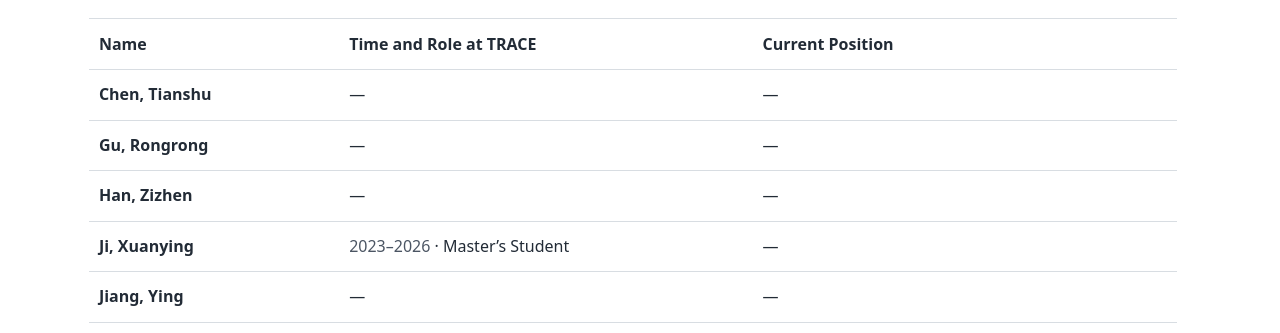
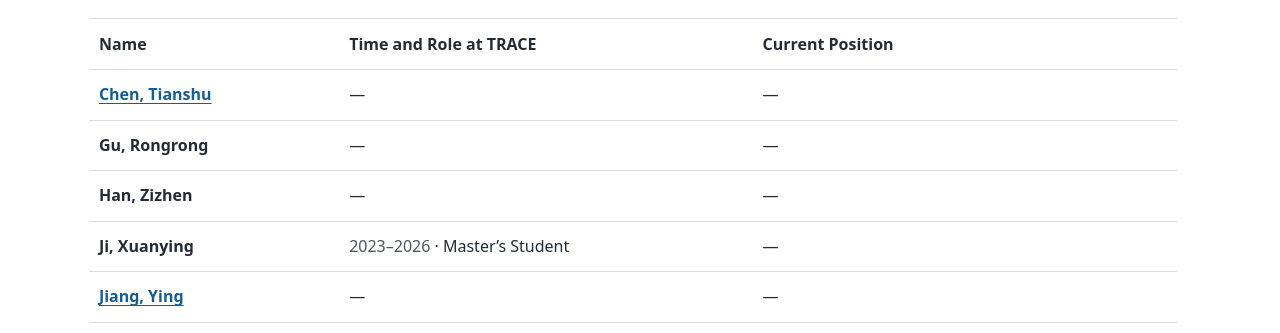
Before and after one commit to Trace-sdu/trace-sdu.github.io, a plain HTML site: page people/alumni/index.html in a window 1280 px wide. Shown: the part 367-700 px from the top of the page. Drawn offline with Linux system fonts and the light colour scheme.

Commit message:
Link Tianshu Chen and Ying Jiang to their university profiles

```diff
--- a/people/alumni/index.html
+++ b/people/alumni/index.html
@@ -46,7 +46,7 @@
       </thead>
       <tbody>
         <tr>
-          <th scope="row">Chen, Tianshu</th>
+          <th scope="row"><a href="https://coas.ouc.edu.cn/2025/1218/c8874a513439/page.htm">Chen, Tianshu</a></th>
           <td><span aria-hidden="true">—</span><span class="visually-hidden">Time and role at TRACE not listed</span></td>
           <td><span aria-hidden="true">—</span><span class="visually-hidden">Current position not listed</span></td>
         </tr>
@@ -66,7 +66,7 @@
           <td><span aria-hidden="true">—</span><span class="visually-hidden">Current position not listed</span></td>
         </tr>
         <tr>
-          <th scope="row">Jiang, Ying</th>
+          <th scope="row"><a href="https://zhxy.jju.edu.cn/info/1065/2914.htm">Jiang, Ying</a></th>
           <td><span aria-hidden="true">—</span><span class="visually-hidden">Time and role at TRACE not listed</span></td>
           <td><span aria-hidden="true">—</span><span class="visually-hidden">Current position not listed</span></td>
         </tr>
```
